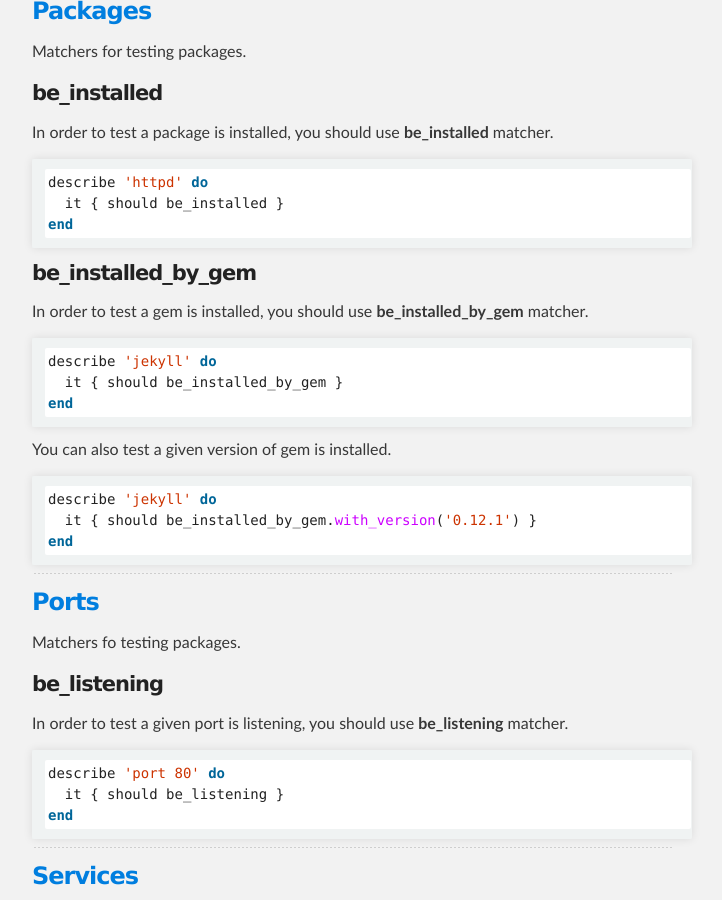
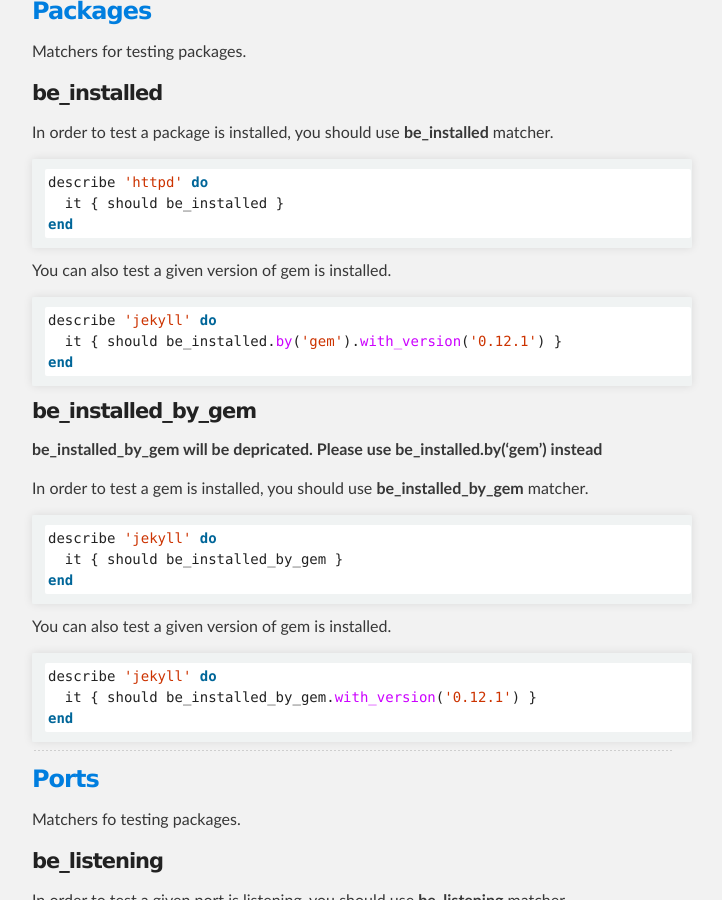
Before and after one commit to serverspec/serverspec.github.io, a Jekyll site: the page built from matchers.md, in a window 1280 px wide and 900 px high, scrolled down 3278 px. Shown: the whole window, without its empty margins (288-1010 px from the left). Built offline with Jekyll 4.4.1, drawn with Linux system fonts in a browser that asks for light colours; Markdown is read by kramdown in place of the engine named in the settings.

Commit message:
Add description of be_installed.by('gem')

````diff
--- a/matchers.md
+++ b/matchers.md
@@ -187,7 +187,18 @@ describe 'httpd' do
 end
 ```
 
+You can also test a given version of gem is installed.
+
+```ruby
+describe 'jekyll' do
+  it { should be_installed.by('gem').with_version('0.12.1') }
+end
+```
+
+
 #### be\_installed\_by\_gem
+
+**be\_installed\_by\_gem will be depricated. Please use be\_installed.by('gem') instead**
 
 In order to test a gem is installed, you should use **be\_installed\_by\_gem** matcher.
 
````
